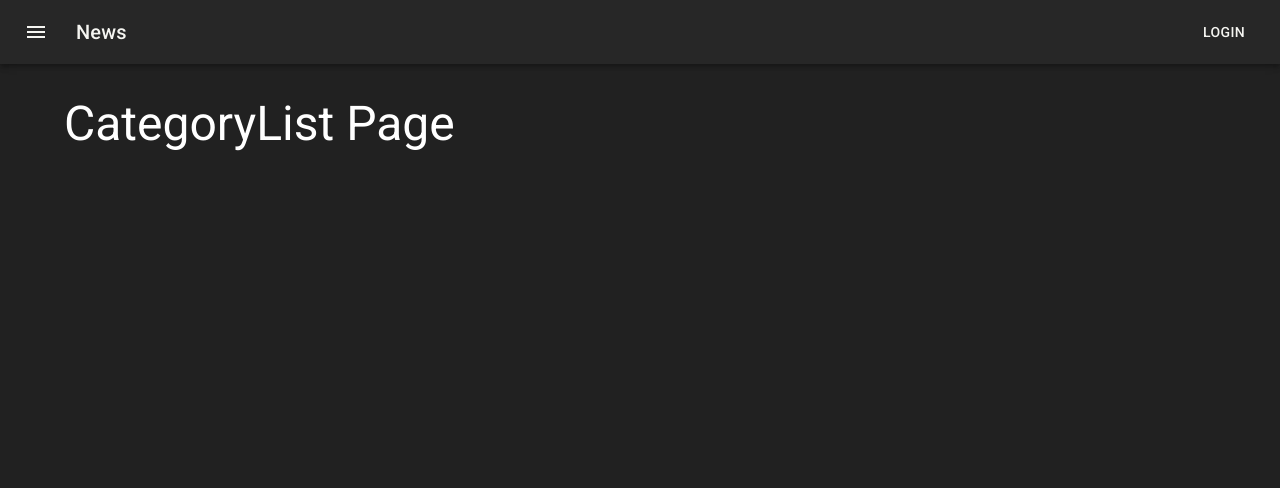
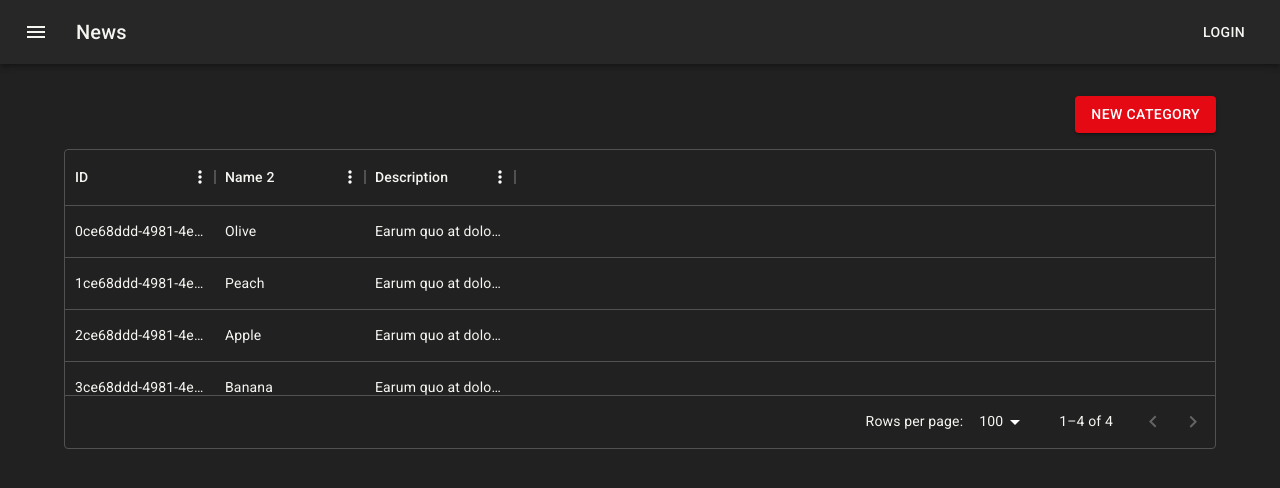
Before and after one commit to Guilherme-Zobel/CodeFlix-ReactJS, a React (Create React App) app: page / in a window 1280 px wide. Shown: the top 488 px of the page. Built offline with nearby package versions, Linux system fonts and the light colour scheme.

Commit message:
feat: Criando DataGrid da listagem de categoria

```diff
--- a/package.json
+++ b/package.json
@@ -8,6 +8,7 @@
     "@fontsource/roboto": "^5.0.5",
     "@mui/icons-material": "^5.14.1",
     "@mui/material": "^5.14.1",
+    "@mui/x-data-grid": "^6.10.1",
     "@reduxjs/toolkit": "^1.9.5",
     "@testing-library/jest-dom": "^5.17.0",
     "@testing-library/react": "^13.4.0",
--- a/public/index.html
+++ b/public/index.html
@@ -17,7 +17,6 @@
       rel="stylesheet"
       href="https://fonts.googleapis.com/icon?family=Material+Icons"
     />
-    <link rel="apple-touch-icon" href="%PUBLIC_URL%/logo192.png" />
     <!--
       manifest.json provides metadata used when your web app is installed on a
       user's mobile device or desktop. See https://developers.google.com/web/fundamentals/web-app-manifest/
--- a/src/features/categories/CategoryList.tsx
+++ b/src/features/categories/CategoryList.tsx
@@ -1,9 +1,47 @@
-import { Box, Typography } from "@mui/material";
+import { Box, Button, Typography } from "@mui/material";
+import { Link } from "react-router-dom";
+import { useAppSelector } from "../../app/hooks";
+import { selectCategories } from "./categorySlice";
+import { DataGrid, GridColDef, GridRowsProp } from '@mui/x-data-grid';
 
-export const CategoryList = () => (
-    <Box>
-      <Typography variant="h3" component="h1">
-        CategoryList Page
-      </Typography>
+export const CategoryList = () => {
+  const categories = useAppSelector(selectCategories)
+
+  const rows: GridRowsProp = categories.map((category) => ({
+    id: category.id,
+    name: category.name,
+    description: category.description,
+  }))
+
+  const columns: GridColDef[] = [
+    { field: 'id', headerName: 'ID', width: 150 },
+    { field: 'name', headerName: 'Name 2', width: 150 },
+    { field: 'description', headerName: 'Description', width: 150 },
+  ];
+
+  return (
+    <Box maxWidth="lg" sx={{ mt: 4, mb: 4}}>
+      <Box display="flex" justifyContent="flex-end">
+        <Button
+          variant="contained"
+          color="secondary"
+          component={Link}
+          to="/categories/create"
+          style={{ marginBottom: "1rem"}}
+        >
+          New Category
+        </Button>
+      </Box>
+
+        {/* {categories.map((category) => (
+          <Typography key={category.id}>{category.name}</Typography>
+        ))} */}
+      <div style={{ height: 300, width: "100%"}}>
+        <DataGrid
+          pageSizeOptions={[2, 20, 50, 100]}
+          rows={rows}
+          columns={columns}/>
+      </div>
     </Box>
-  );
+  )
+};
--- a/src/features/categories/categorySlice.ts
+++ b/src/features/categories/categorySlice.ts
@@ -1,4 +1,5 @@
 import { createSlice } from "@reduxjs/toolkit";
+import { RootState } from "../../app/store";
 
 interface Category {
   id: string;
@@ -38,4 +39,7 @@
   },
 });
 
+export const selectCategories = (state: RootState) => state.categories;
+
+
 export default categoriesSlice.reducer;
```
Also changed, not shown: public/manifest.json, 1 other file (tests, documents, lock files or other folders).
